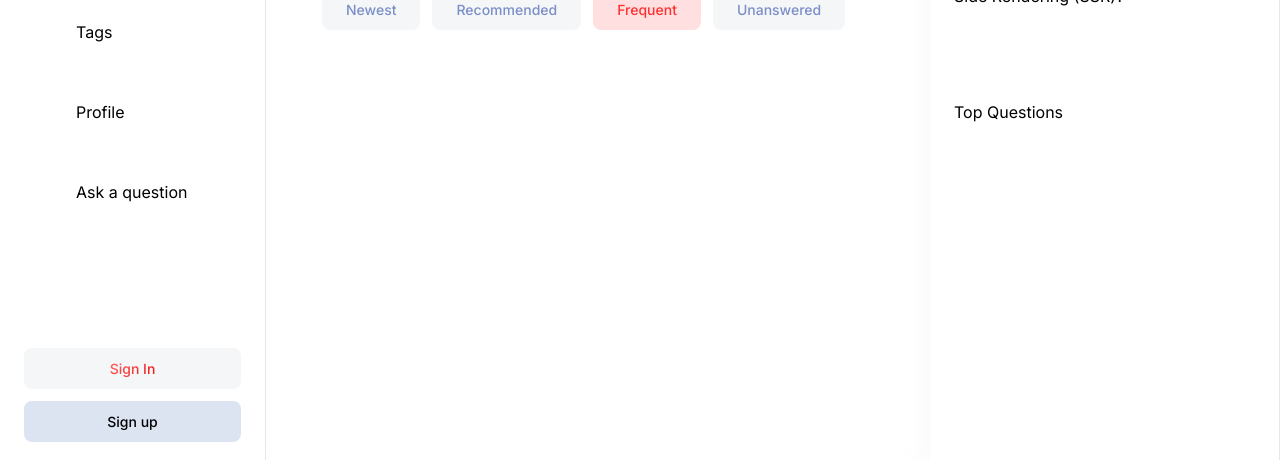
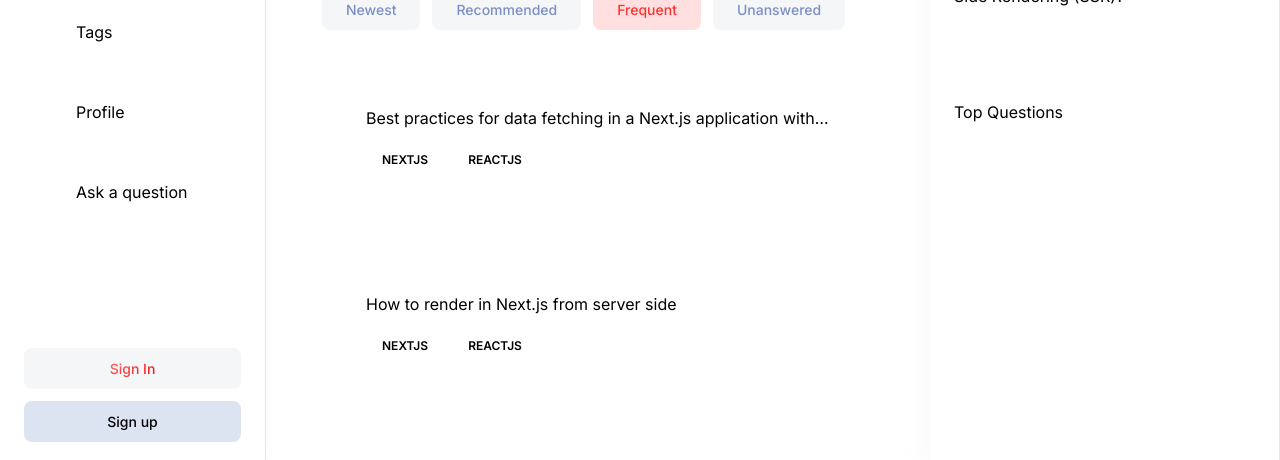
Before and after one commit to HoussemDAAS/tunisiaFlow, a Next.js app: page / in a window 1280 px wide. Shown: the part 444-904 px from the top of the page. Built offline with nearby package versions, Linux system fonts and the light colour scheme; no server answers.

Commit message:
working with the question card and no result

```diff
--- a/app/(root)/(home)/page.tsx
+++ b/app/(root)/(home)/page.tsx
@@ -1,3 +1,5 @@
+import QuestionCard from "@/components/Home/QuestionCard";
+import NoResults from "@/components/shared/NoResults";
 import Filter from "@/components/shared/Search/Filter";
 import HomeFilters from "@/components/shared/Search/HomeFilters";
 import LocalSearch from "@/components/shared/Search/LocalSearch";
@@ -7,19 +9,86 @@ import { HomePageFilters } from "@/constants/filters";
 import Link from "next/link";
 
 export default function Home() {
+  const questions = [
+    {
+      _id: "1",
+      title: "Best practices for data fetching in a Next.js application with Server-Side Rendering",
+      tags: [
+        { name: "NextJS", _id: "1" },
+        { name: "ReactJS", _id: "2" },
+      ],
+      author: {
+        _id: "1",
+        name: "Sandra",
+        picture: "https://i.pravatar.cc/300",
+      },
+      upvotes: 10,
+      views: 100,
+      answers: [],
+      createdAt: "2023-10-10",
+    },
+    {
+      _id: "2",
+      title: "How to render in Next.js from server side",
+      tags: [
+        { name: "NextJS", _id: "1" },
+        { name: "ReactJS", _id: "2" },
+      ],
+      author: {
+        _id: "1",
+        name: "Sandra",
+        picture: "https://i.pravatar.cc/300",
+      },
+      upvotes: 10,
+      views: 100,
+      answers: [],
+      createdAt: "2023-10-10",
+    },
+  ];
   return (
     <>
       <div className="flex w-full flex-col-reverse  justify-between gap-4 sm:flex-row sm:items-center">
         <h1 className="h1-bold text-dark100_light900">All questions</h1>
-        <Link href='/ask-question' className="flex justify-end max-sm:w-full">
-          <Button className="primary-gradient min-h-[46px] px-4 py-3 !text-light-900">Ask a question</Button>
+        <Link href="/ask-question" className="flex justify-end max-sm:w-full">
+          <Button className="primary-gradient min-h-[46px] px-4 py-3 !text-light-900">
+            Ask a question
+          </Button>
         </Link>
       </div>
       <div className="mt-11 flex justify-between max-sm:flex-col sm:items-center gap-2">
-     <LocalSearch route="/" iconPostion="left" imgSrc="/assets/icons/search.svg" placeholder="Search questions" otherClasses="flex-1"/>
-   <Filter  filters={HomePageFilters} otherClasses='min-h-[56px] sm:min-w-[170px]' containerClasses="hidden max-md:flex"/>
+        <LocalSearch
+          route="/"
+          iconPostion="left"
+          imgSrc="/assets/icons/search.svg"
+          placeholder="Search questions"
+          otherClasses="flex-1"
+        />
+        <Filter
+          filters={HomePageFilters}
+          otherClasses="min-h-[56px] sm:min-w-[170px]"
+          containerClasses="hidden max-md:flex"
+        />
       </div>
-      <HomeFilters/>
+      <HomeFilters />
+      <div className="mt-10 flex w-full flex-col gap-6">
+        {questions.length > 0 ? (
+          questions.map((question) => (
+               <QuestionCard
+               key={question._id}
+               _id={question._id}
+               title={question.title}
+               tags={question.tags}
+               author={question.author}
+               upvotes={question.upvotes}
+               views={question.views}
+               answers={question.answers}
+               createdAt={question.createdAt}
+               /> ))
+          ): (
+            <NoResults title={"There's no question to show"} description={" Be the first to break the silence! 🚀 Ask a Question and kickstart the discussion. our query could be the next big thing others learn from. Getinvolved! 💡"} link={'/ask-question'} linkTitle={'Ask a Question'}/>
+          )}
+
+      </div>
     </>
   );
 }
--- a/app/globals.css
+++ b/app/globals.css
@@ -18,7 +18,7 @@ body {
     @apply flex justify-start items-center;
   }
   .card-wrapper {
-    @apply bg-light-900 dark:dark-gradient shadow-light-100 dar;
+    @apply bg-light-900 dark:dark-gradient  ;
   }
   .btn {
     @apply bg-light-800 dark:bg-dark-300 !important;
--- /dev/null
+++ b/components/Home/QuestionCard.tsx
@@ -0,0 +1,56 @@
+import React from "react";
+import { Button } from "../ui/button";
+import Link from "next/link";
+import RenderTag from "../shared/Search/RenderTag";
+interface props {
+  _id: string;
+  title: string;
+  tags: {
+    name: string;
+    _id: string;
+  }[];
+  author: {
+    _id: string;
+    name: string;
+    picture: string;
+  };
+  upvotes: number;
+  views: number;
+  answers: Array<object>;
+  createdAt: string;
+}
+const QuestionCard = ({
+  _id,
+  title,
+  tags,
+  author,
+  upvotes,
+  views,
+  answers,
+  createdAt,
+}: props) => {
+  return (
+    <div className="p-9 sm:px-11 rounded-[12px] card-wrapper">
+      <div className="flex flex-col-reverse items-start justify-between gap-5 sm:flex-row">
+        <div>
+          <span className="subtle-regular text-dark400_light700 line-clamp-1 flex sm:hidden">
+            {createdAt}
+          </span>
+          <Link href={`/question/${_id}`}>
+            <h3 className="sm:h3-semibold base-semibold text-dark200_light900 line-clamp-1 flex-1">{title}</h3>
+          </Link>
+        </div>
+      </div>
+      <div className="mt-3.5 flex flex-wrap gap-2 ">
+        {tags.map((tag) => (
+       <RenderTag key={tag._id} _id={tag._id} name={tag.name} />
+        ))}
+      </div>
+      <div className="flex-between mt-5 w-full flex-wrap gap-6">
+
+      </div>
+    </div>
+  );
+};
+
+export default QuestionCard;
--- /dev/null
+++ b/components/shared/Metric.tsx
@@ -0,0 +1,11 @@
+import React from 'react'
+
+const Metric = () => {
+  return (
+    <div>
+
+    </div>
+  )
+}
+
+export default Metric
--- /dev/null
+++ b/components/shared/NoResults.tsx
@@ -0,0 +1,34 @@
+import Image from "next/image";
+import Link from "next/link";
+import React from "react";
+import { Button } from "../ui/button";
+interface props {
+    title:string;
+    description:string;
+    link:string,
+    linkTitle:string
+}
+const NoResults = ({title, description,link,linkTitle}:props) => {
+  return (
+    <div className="mt-10 w-full flex flex-col items-center justify-center">
+      <Image
+        src="/assets/images/light-illustration.svg"
+        width={270}
+        height={200}
+        className="block object-contain w-[270px] h-[200px]"
+        alt="no Results"
+      />
+      <h2 className="h2-bold text-dark200_light900 mt-8">{title}</h2>
+      <p className="body-regular text-dark500_light700 my-3.5 max-w-md text-center">
+       {description}
+      </p>
+      <Link href={link} className="flex">
+          <Button className="bg-primary-500 min-h-[46px] px-4 py-3 !text-light-900 mt-5">
+            {linkTitle}
+          </Button>
+        </Link>
+    </div>
+  );
+};
+
+export default NoResults;
--- /dev/null
+++ b/components/shared/Search/RenderTag.tsx
@@ -0,0 +1,26 @@
+import { Badge } from "@/components/ui/badge";
+import Link from "next/link";
+import React from "react";
+interface props {
+  _id: string;
+  name: string;
+  totalQuestions?: number;
+  showCount?: boolean;
+}
+const RenderTag = ({ _id, name, totalQuestions, showCount }: props) => {
+  return (
+    <Link href={`/tags/${_id}`} className="flex justify-between gap-2">
+      <Badge
+        className="subtle-medium background-light800_dark300 text-light400_light500 rounded-md
+border-none px-4 py-2 uppercase"
+      >
+        {name}
+      </Badge>
+      {showCount && (
+        <p className="small-medium text-dark500_light700">{totalQuestions}</p>
+      )}
+    </Link>
+  );
+};
+
+export default RenderTag;
--- /dev/null
+++ b/components/ui/badge.tsx
@@ -0,0 +1,36 @@
+import * as React from "react"
+import { cva, type VariantProps } from "class-variance-authority"
+
+import { cn } from "@/lib/utils"
+
+const badgeVariants = cva(
+  "inline-flex items-center rounded-full border px-2.5 py-0.5 text-xs font-semibold transition-colors focus:outline-none focus:ring-2 focus:ring-ring focus:ring-offset-2",
+  {
+    variants: {
+      variant: {
+        default:
+          "border-transparent bg-primary text-primary-foreground hover:bg-primary/80",
+        secondary:
+          "border-transparent bg-secondary text-secondary-foreground hover:bg-secondary/80",
+        destructive:
+          "border-transparent bg-destructive text-destructive-foreground hover:bg-destructive/80",
+        outline: "text-foreground",
+      },
+    },
+    defaultVariants: {
+      variant: "default",
+    },
+  }
+)
+
+export interface BadgeProps
+  extends React.HTMLAttributes<HTMLDivElement>,
+    VariantProps<typeof badgeVariants> {}
+
+function Badge({ className, variant, ...props }: BadgeProps) {
+  return (
+    <div className={cn(badgeVariants({ variant }), className)} {...props} />
+  )
+}
+
+export { Badge, badgeVariants }
```
Also changed, not shown: public/assets/images/light-illustration.png (deleted), public/assets/images/light-illustration.svg (added).
